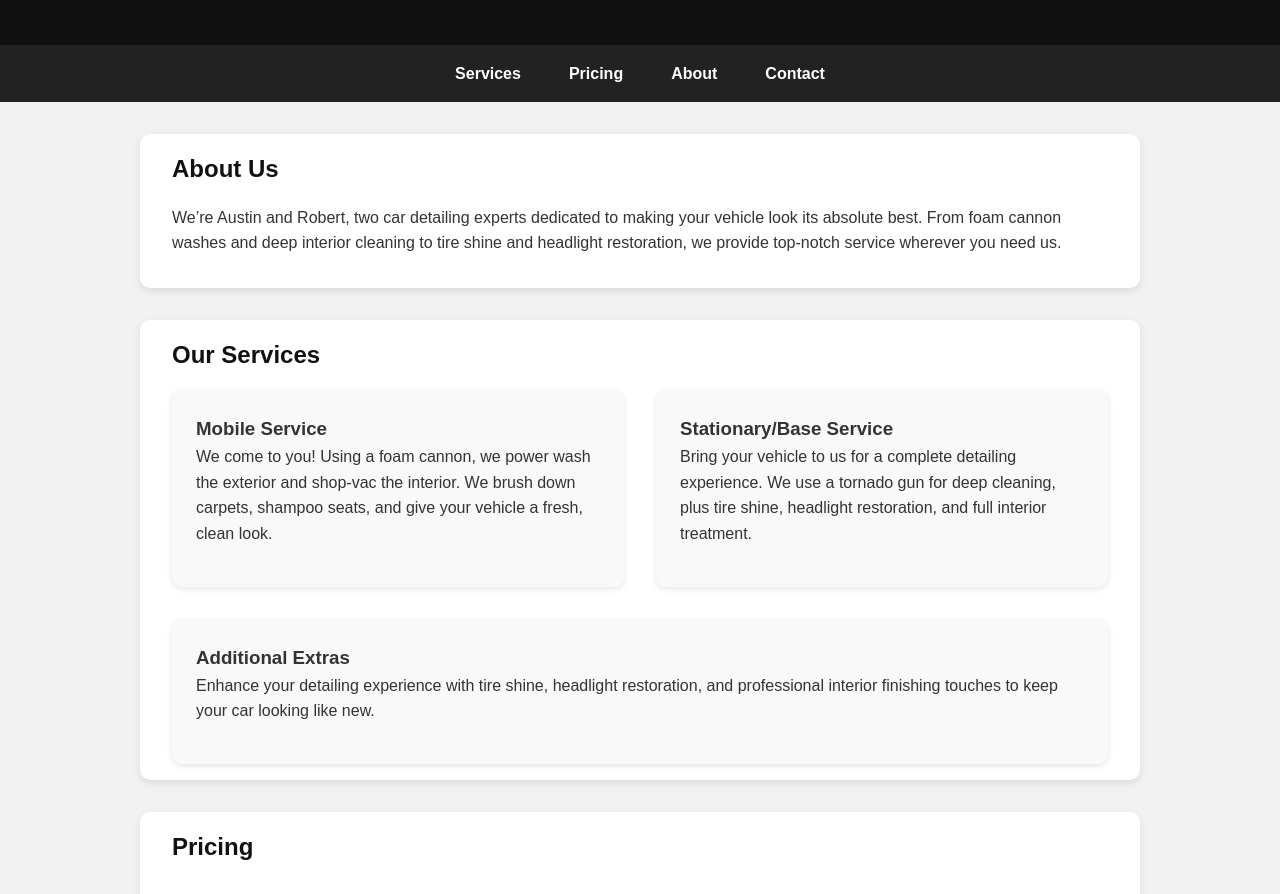
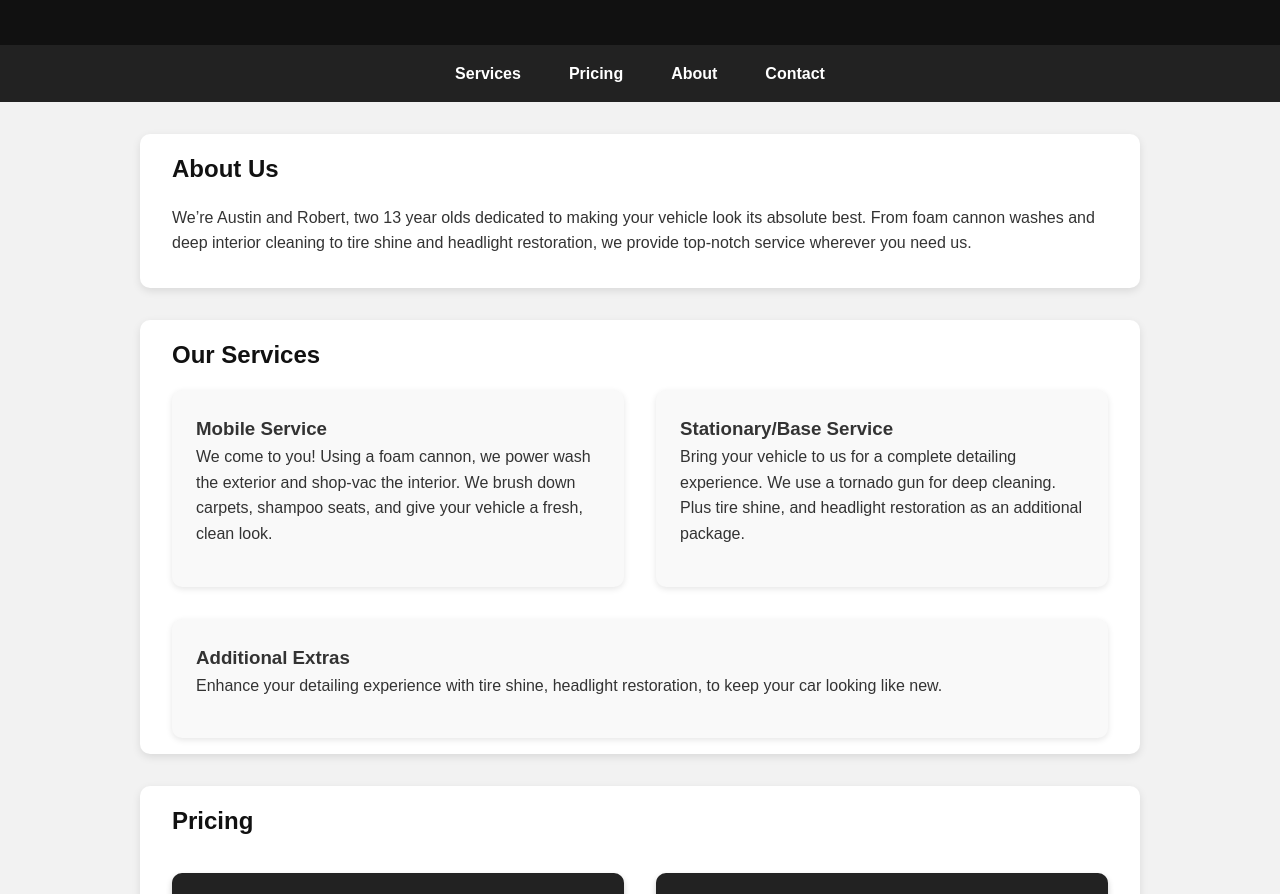
Before and after one commit to silvaaustinx-png/Car-Detailing-Website, a plain HTML site: page index.html in a window 1280 px wide. Shown: the part 138-1032 px from the top of the page. Drawn offline with Linux system fonts and the light colour scheme.

Commit message:
Update index.html

```diff
--- a/index.html
+++ b/index.html
@@ -191,7 +191,7 @@
   <div class="container" id="about">
     <h2>About Us</h2>
     <p>
-      We’re Austin and Robert, two car detailing experts dedicated to making your vehicle look its absolute best.
+      We’re Austin and Robert, two 13 year olds dedicated to making your vehicle look its absolute best.
       From foam cannon washes and deep interior cleaning to tire shine and headlight restoration, we provide top-notch service wherever you need us.
     </p>
   </div>
@@ -205,11 +205,11 @@
       </div>
       <div class="service-box">
         <h3>Stationary/Base Service</h3>
-        <p>Bring your vehicle to us for a complete detailing experience. We use a tornado gun for deep cleaning, plus tire shine, headlight restoration, and full interior treatment.</p>
+        <p>Bring your vehicle to us for a complete detailing experience. We use a tornado gun for deep cleaning. Plus tire shine, and headlight restoration as an additional package.</p>
       </div>
       <div class="service-box">
         <h3>Additional Extras</h3>
-        <p>Enhance your detailing experience with tire shine, headlight restoration, and professional interior finishing touches to keep your car looking like new.</p>
+        <p>Enhance your detailing experience with tire shine, headlight restoration, to keep your car looking like new.</p>
       </div>
     </div>
   </div>
@@ -233,8 +233,8 @@
   <div class="container contact" id="contact">
     <h2>Contact Us</h2>
     <p>Ready to get your car looking amazing? Reach out to book your detailing service!</p>
-    <a href="tel:+1234567890">Call Us</a>
-    <a href="mailto:info@carcare.com">Email Us</a>
+    <a href="tel:4013989778">Call Us</a>
+    <a href="mailto:Silvaaustinx@gmail.com">Email Us</a>
   </div>
 
   <footer>
@@ -256,4 +256,5 @@
     });
   </script>
 </body>
+
 </html>
```
